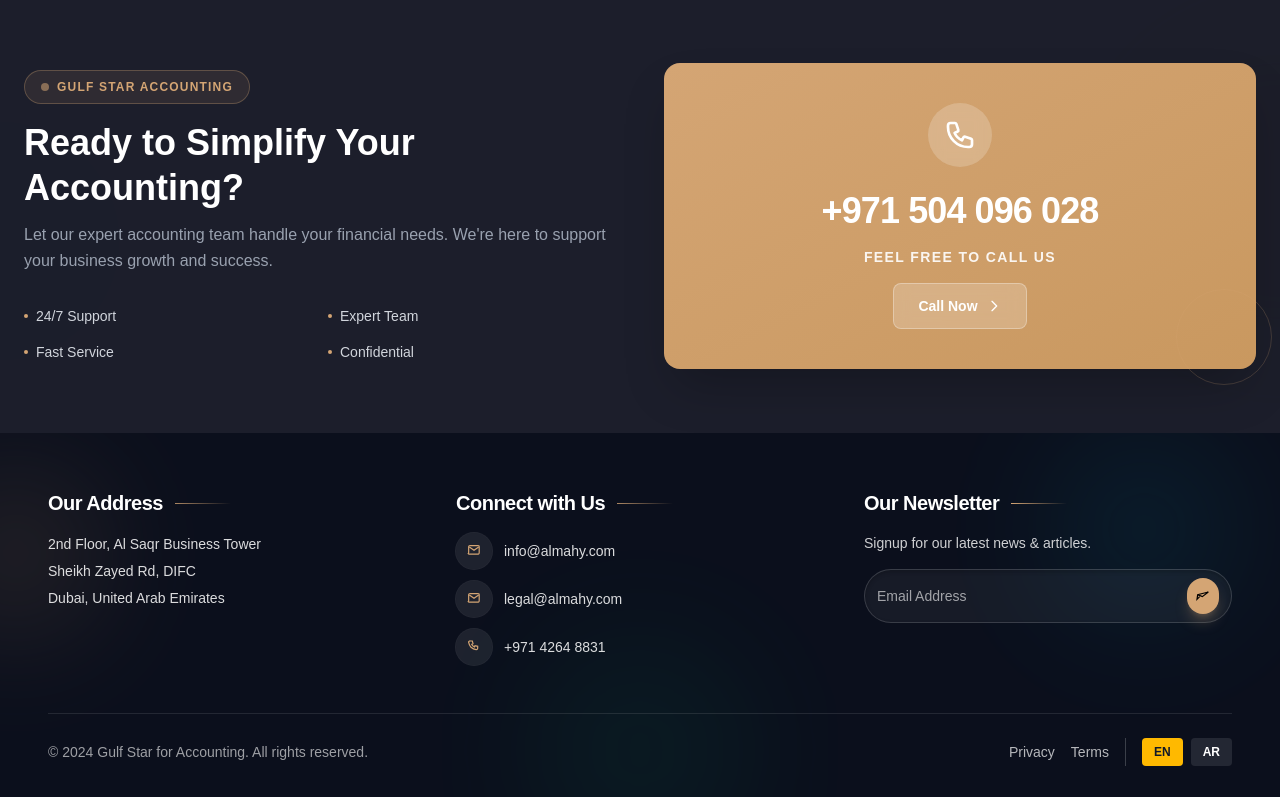
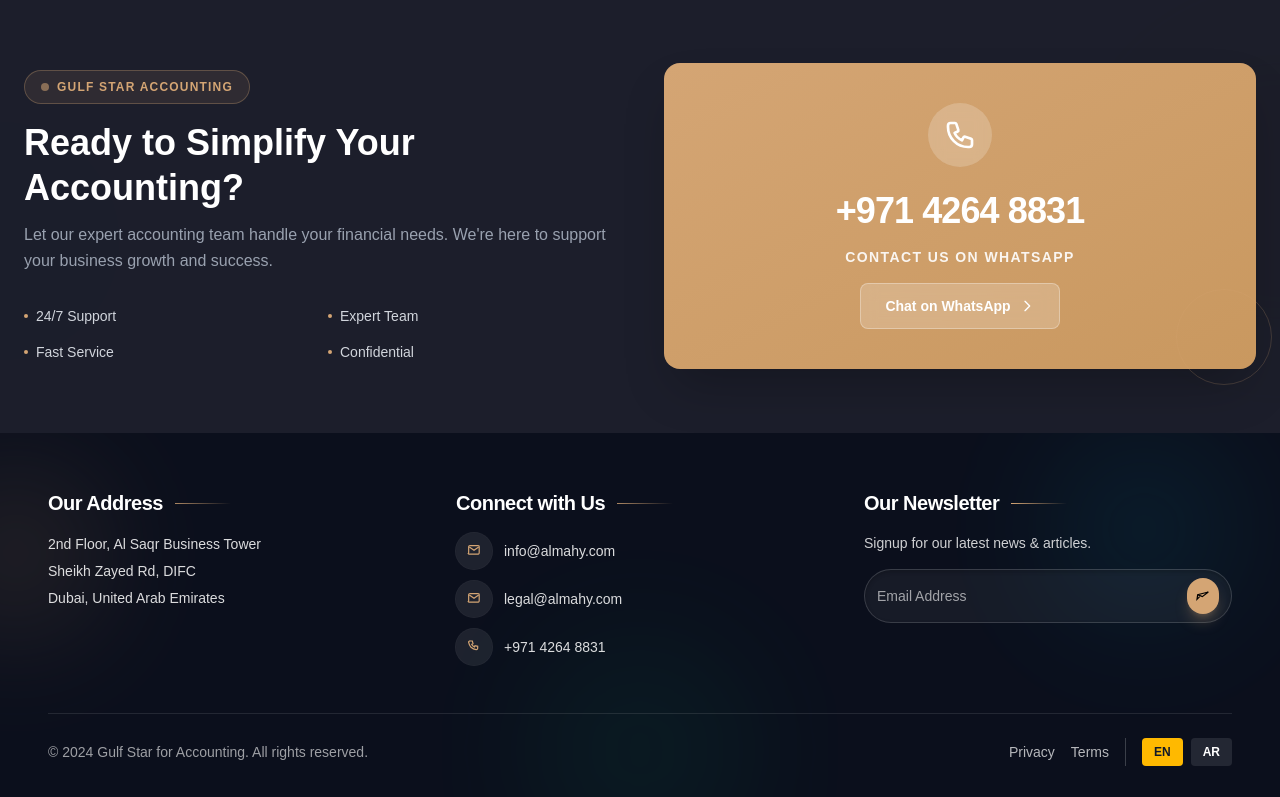
Before and after one commit to althakeel/almahy-main, a Next.js app: page /en in a window 1280 px wide. Shown: the part 801-1598 px from the top of the page. Built offline with nearby package versions, Linux system fonts and the light colour scheme.

Commit message:
Add WhatsApp integration for all CTA buttons

```diff
--- a/src/app/[locale]/page.tsx
+++ b/src/app/[locale]/page.tsx
@@ -49,12 +49,22 @@
 
             {/* Call to Action Buttons */}
             <div className="flex flex-col sm:flex-row gap-4 justify-center items-center">
-              <button className="bg-gray-700/80 hover:bg-gray-700 text-white font-semibold py-3 px-8 rounded transition-colors backdrop-blur-sm border border-gray-600">
+              <Link
+                href="https://wa.me/97142648831?text=Hello%2C%20I%20would%20like%20to%20contact%20you%20for%20accounting%20services"
+                target="_blank"
+                rel="noopener noreferrer"
+                className="bg-gray-700/80 hover:bg-gray-700 text-white font-semibold py-3 px-8 rounded transition-colors backdrop-blur-sm border border-gray-600"
+              >
                 {t.contactButton}
-              </button>
-              <button className="bg-yellow-400 hover:bg-yellow-500 text-gray-900 font-semibold py-3 px-8 rounded transition-colors">
+              </Link>
+              <Link
+                href="https://wa.me/97142648831?text=Hello%2C%20I%20would%20like%20to%20book%20a%20free%20consultation"
+                target="_blank"
+                rel="noopener noreferrer"
+                className="bg-yellow-400 hover:bg-yellow-500 text-gray-900 font-semibold py-3 px-8 rounded transition-colors"
+              >
                 {t.bookConsultation}
-              </button>
+              </Link>
             </div>
           </div>
         </div>
--- a/src/app/[locale]/services/page.tsx
+++ b/src/app/[locale]/services/page.tsx
@@ -1,4 +1,5 @@
 import { translations, Locale } from "@/lib/translations";
+import Link from "next/link";
 
 export default async function ServicesPage({
   params,
@@ -89,9 +90,14 @@
           <p className="text-gray-800 mb-8 text-lg">
             {t.servicesCTADesc}
           </p>
-          <button className="bg-gray-900 hover:bg-gray-800 text-white font-bold px-8 py-4 rounded-full text-lg transition-colors shadow-lg">
+          <Link
+            href="https://wa.me/97142648831?text=Hello%2C%20I%20would%20like%20to%20know%20more%20about%20your%20services"
+            target="_blank"
+            rel="noopener noreferrer"
+            className="inline-block bg-gray-900 hover:bg-gray-800 text-white font-bold px-8 py-4 rounded-full text-lg transition-colors shadow-lg"
+          >
             {t.contactButton}
-          </button>
+          </Link>
         </div>
       </div>
     </div>
--- a/src/components/CTA.tsx
+++ b/src/components/CTA.tsx
@@ -72,24 +72,28 @@
 
               {/* Phone Number */}
               <Link
-                href="tel:+971504096028"
+                href="https://wa.me/97142648831?text=Hello%2C%20I%20would%20like%20to%20get%20accounting%20services"
+                target="_blank"
+                rel="noopener noreferrer"
                 className="block text-center mb-4 hover:opacity-90 transition-opacity"
               >
                 <span className="text-3xl md:text-4xl font-bold text-white block tracking-tight">
-                  +971 504 096 028
+                  +971 4264 8831
                 </span>
               </Link>
 
               {/* Call to Action */}
               <div className="text-center">
                 <p className="text-sm font-semibold tracking-widest uppercase text-white/90 mb-4">
-                  Feel Free to Call Us
+                  Contact Us on WhatsApp
                 </p>
                 <Link
-                  href="tel:+971504096028"
+                  href="https://wa.me/97142648831?text=Hello%2C%20I%20would%20like%20to%20get%20accounting%20services"
+                  target="_blank"
+                  rel="noopener noreferrer"
                   className="inline-flex items-center justify-center px-6 py-3 bg-white/20 hover:bg-white/30 rounded-lg transition-all duration-200 backdrop-blur-sm border border-white/30"
                 >
-                  <span className="text-sm font-semibold text-white">Call Now</span>
+                  <span className="text-sm font-semibold text-white">Chat on WhatsApp</span>
                   <svg className="w-4 h-4 ml-2" fill="none" stroke="currentColor" viewBox="0 0 24 24">
                     <path strokeLinecap="round" strokeLinejoin="round" strokeWidth={2} d="M9 5l7 7-7 7" />
                   </svg>
--- a/src/components/Navbar.tsx
+++ b/src/components/Navbar.tsx
@@ -51,10 +51,15 @@
 
           {/* Right: Button and Language Switcher */}
           <div className="flex items-center gap-2 md:gap-4">
-            <button className="bg-amber-400 hover:bg-amber-500 text-gray-900 font-bold px-5 md:px-7 py-2.5 md:py-3 rounded-full text-xs md:text-sm transition-colors flex items-center gap-2 whitespace-nowrap shadow-lg hover:shadow-xl">
+            <Link
+              href="https://wa.me/97142648831?text=Hello%2C%20I%20would%20like%20to%20get%20a%20consultation%20for%20accounting%20services"
+              target="_blank"
+              rel="noopener noreferrer"
+              className="bg-amber-400 hover:bg-amber-500 text-gray-900 font-bold px-5 md:px-7 py-2.5 md:py-3 rounded-full text-xs md:text-sm transition-colors flex items-center gap-2 whitespace-nowrap shadow-lg hover:shadow-xl"
+            >
               GET A CONSULTATION
               <span>👤</span>
-            </button>
+            </Link>
 
             {/* Mobile Menu Button */}
             <button
```
